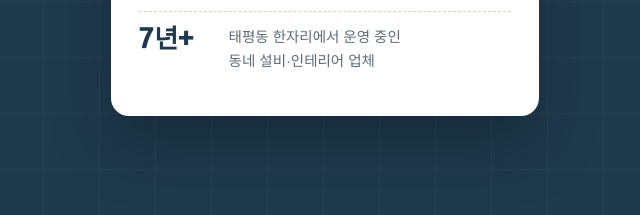
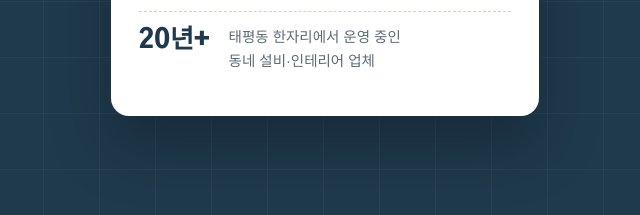
Before and after one commit to gudwnslaaa/kyungdong-site, a plain HTML site: page index.html in a window 1280 px wide. Shown: the part 434-649 px from the top of the page, 629-1269 px from the left. Drawn offline with Linux system fonts and the light colour scheme; a web font is replaced by a local one.

Commit message:
Update years of operation in index.html

```diff
--- a/index.html
+++ b/index.html
@@ -172,7 +172,7 @@
         <h3>경동종합설비인테리어는</h3>
         <div class="fact"><b>설비</b><span>보일러 · 배관 · 수도 · 누수까지<br>집의 보이지 않는 곳을 고칩니다</span></div>
         <div class="fact"><b>인테리어</b><span>욕실 · 주방 · 부분 리모델링<br>보이는 곳까지 한 번에 마무리</span></div>
-        <div class="fact"><b>7년+</b><span>태평동 한자리에서 운영 중인<br>동네 설비·인테리어 업체</span></div>
+        <div class="fact"><b>20년+</b><span>태평동 한자리에서 운영 중인<br>동네 설비·인테리어 업체</span></div>
       </div>
     </div>
   </section>
```
